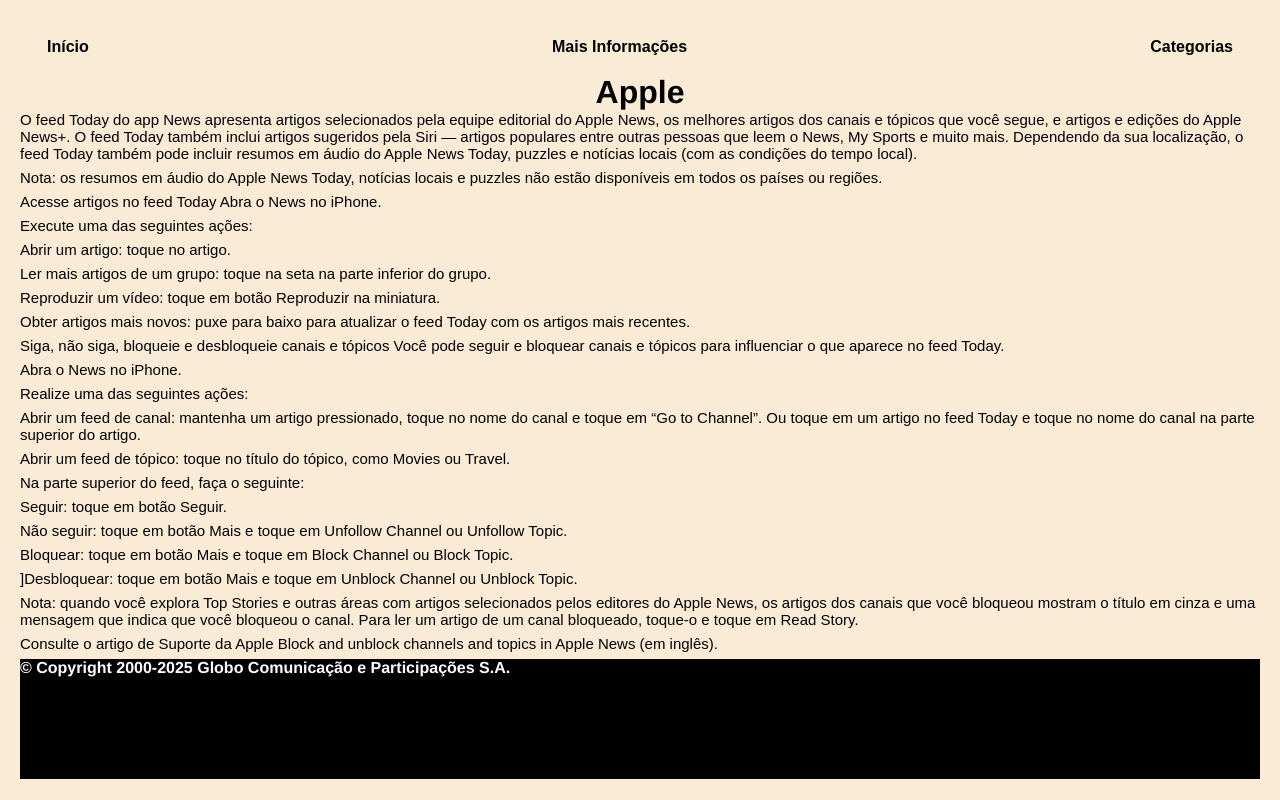
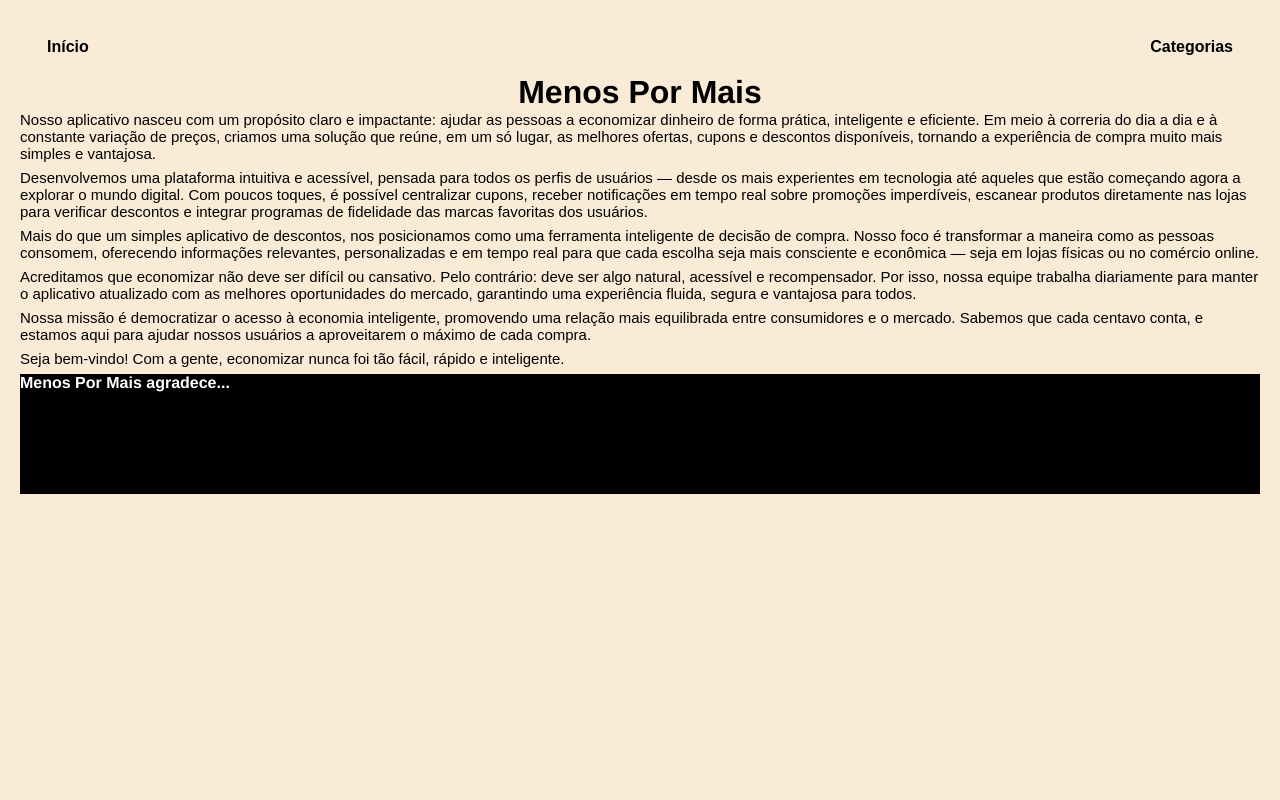
Before and after one commit to cauapaes/cauapaes.github.io, a plain HTML site: page Menos Por Mais/noticia.html in a window 1280 px wide. Drawn offline with Linux system fonts and the light colour scheme.

Commit message:
Menos Por Mais atualizado

```diff
--- a/Menos Por Mais/noticia.html
+++ b/Menos Por Mais/noticia.html
@@ -3,7 +3,7 @@
 <head>
     <meta charset="UTF-8">
     <meta name="viewport" content="width=device-width, initial-scale=1.0">
-    <title>Noticia</title>
+    <title>Sobre nós</title>
     <link rel="stylesheet" href="style.css">
 </head>
 <body>
@@ -11,58 +11,27 @@
         <nav>
           <ul>
             <li><a href="index.html" class="inicio">Início</a></li>
-            <li><a href="carrinho.html" class="car">Mais Informações</a></li>
             <li><a href="#">Categorias</a></li>
           </ul>
         </nav>
       </header>
 <main class="artigo">
-    <h1>Apple</h1>
-        <p class="informacoes">O feed Today do app News apresenta artigos selecionados pela equipe editorial do Apple News, os melhores artigos dos canais e tópicos que você segue, e artigos e edições do Apple News+. O feed Today também inclui artigos sugeridos pela Siri — artigos populares entre outras pessoas que leem o News, My Sports e muito mais. Dependendo da sua localização, o feed Today também pode incluir resumos em áudio do Apple News Today, puzzles e notícias locais (com as condições do tempo local).</p>
+    <h1>Menos Por Mais</h1>
+        <p class="informacoes">Nosso aplicativo nasceu com um propósito claro e impactante: ajudar as pessoas a economizar dinheiro de forma prática, inteligente e eficiente. Em meio à correria do dia a dia e à constante variação de preços, criamos uma solução que reúne, em um só lugar, as melhores ofertas, cupons e descontos disponíveis, tornando a experiência de compra muito mais simples e vantajosa.
 
-        <p class="informacoes">Nota: os resumos em áudio do Apple News Today, notícias locais e puzzles não estão disponíveis em todos os países ou regiões.</p>
+         <p class="informacoes">Desenvolvemos uma plataforma intuitiva e acessível, pensada para todos os perfis de usuários — desde os mais experientes em tecnologia até aqueles que estão começando agora a explorar o mundo digital. Com poucos toques, é possível centralizar cupons, receber notificações em tempo real sobre promoções imperdíveis, escanear produtos diretamente nas lojas para verificar descontos e integrar programas de fidelidade das marcas favoritas dos usuários.
 
-        <p class="informacoes">Acesse artigos no feed Today
-        Abra o News  no iPhone.</p>
+        <p class="informacoes"> Mais do que um simples aplicativo de descontos, nos posicionamos como uma ferramenta inteligente de decisão de compra. Nosso foco é transformar a maneira como as pessoas consomem, oferecendo informações relevantes, personalizadas e em tempo real para que cada escolha seja mais consciente e econômica — seja em lojas físicas ou no comércio online.
 
-        <p class="informacoes">Execute uma das seguintes ações:</p>
+        <p class="informacoes">Acreditamos que economizar não deve ser difícil ou cansativo. Pelo contrário: deve ser algo natural, acessível e recompensador. Por isso, nossa equipe trabalha diariamente para manter o aplicativo atualizado com as melhores oportunidades do mercado, garantindo uma experiência fluida, segura e vantajosa para todos.
 
-        <p class="informacoes">Abrir um artigo: toque no artigo.</p>
+        <p class="informacoes"> Nossa missão é democratizar o acesso à economia inteligente, promovendo uma relação mais equilibrada entre consumidores e o mercado. Sabemos que cada centavo conta, e estamos aqui para ajudar nossos usuários a aproveitarem o máximo de cada compra.
 
-        <p class="informacoes">Ler mais artigos de um grupo: toque na seta na parte inferior do grupo.</p>
-
-        <p class="informacoes">Reproduzir um vídeo: toque em botão Reproduzir na miniatura.</p>
-
-        <p class="informacoes">Obter artigos mais novos: puxe para baixo para atualizar o feed Today com os artigos mais recentes.</p>
-
-        <p class="informacoes">Siga, não siga, bloqueie e desbloqueie canais e tópicos
-        Você pode seguir e bloquear canais e tópicos para influenciar o que aparece no feed Today.</p>
-
-        <p class="informacoes">Abra o News  no iPhone.</p>
-
-        <p class="informacoes">Realize uma das seguintes ações:</p>
-
-        <p class="informacoes">Abrir um feed de canal: mantenha um artigo pressionado, toque no nome do canal e toque em “Go to Channel”. Ou toque em um artigo no feed Today e toque no nome do canal na parte superior do artigo.</p>
-
-        <p class="informacoes">Abrir um feed de tópico: toque no título do tópico, como Movies ou Travel.</p>
-
-        <p class="informacoes">Na parte superior do feed, faça o seguinte:</p>
-
-        <p class="informacoes">Seguir: toque em botão Seguir.</p>
-
-        <p class="informacoes">Não seguir: toque em botão Mais e toque em Unfollow Channel ou Unfollow Topic.</p>
-
-        <p class="informacoes">Bloquear: toque em botão Mais e toque em Block Channel ou Block Topic.</p>
-
-        <p class="informacoes">]Desbloquear: toque em botão Mais e toque em Unblock Channel ou Unblock Topic.</p>
-
-        <p class="informacoes">Nota: quando você explora Top Stories e outras áreas com artigos selecionados pelos editores do Apple News, os artigos dos canais que você bloqueou mostram o título em cinza e uma mensagem que indica que você bloqueou o canal. Para ler um artigo de um canal bloqueado, toque‑o e toque em Read Story.</p>
-
-        <p class="informacoes">Consulte o artigo de Suporte da Apple Block and unblock channels and topics in Apple News (em inglês).</p>
+        <p class="informacoes"> Seja bem-vindo! Com a gente, economizar nunca foi tão fácil, rápido e inteligente.</p>
 
 </main>
     <footer>
-        <h4>© Copyright 2000-2025 Globo Comunicação e Participações S.A.</h4>
+        <h4>Menos Por Mais agradece...</h4>
     </footer>
 </body>
 </html>
```
Also changed, not shown: Menos Por Mais/index.html (+2 -2 lines), Menos Por Mais/script.js (+31 -36 lines), Menos Por Mais/menu.css (line endings or trailing spaces), Menos Por Mais/noticia.css (line endings or trailing spaces), Menos Por Mais/style.css (line endings or trailing spaces).
